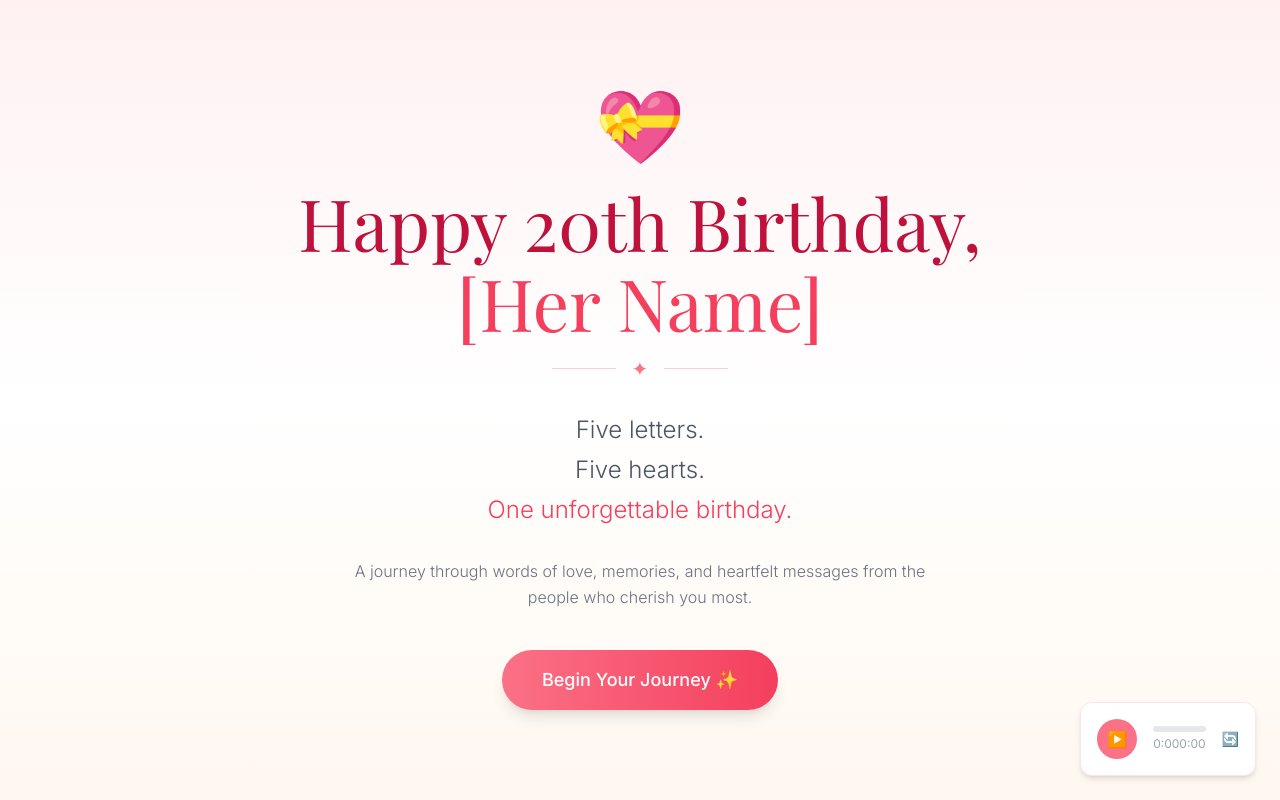
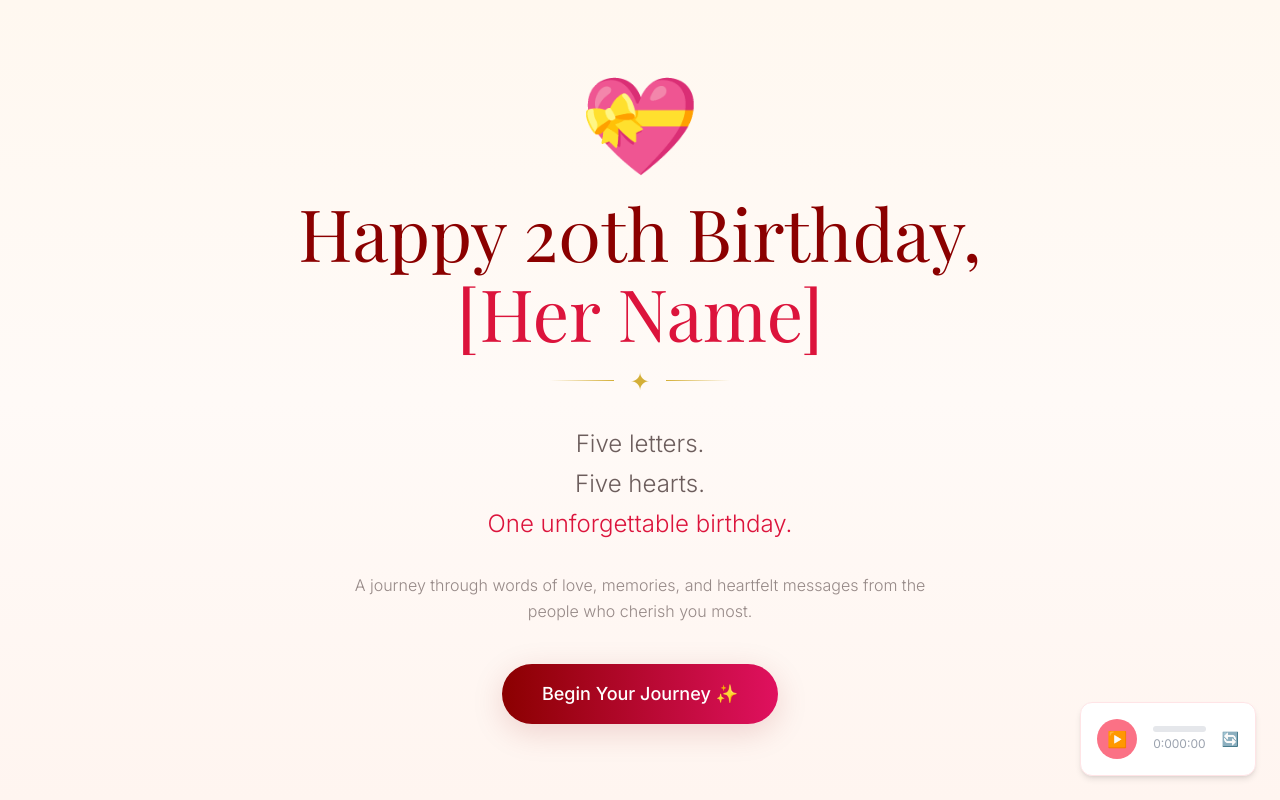
Before and after one commit to BL3Z0/iLoveYou_Prototype, a Next.js app in the folder letters-for-my-love/: page / in a window 1280 px wide. Both pictures are taken after a click on the button "🎵 Play with Music". Built offline with nearby package versions, Linux system fonts and the light colour scheme.

Commit message:
Refactor WelcomePage with new styles and content
Updated styles and text content for the WelcomePage component.

```diff
--- a/letters-for-my-love/components/WelcomePage.js
+++ b/letters-for-my-love/components/WelcomePage.js
@@ -1,5 +1,3 @@
-// Create placeholder - Copy full code from the guide
-// components/WelcomePage.js
 import { motion } from 'framer-motion';
 import { useState } from 'react';
 import AudioPlayer from './AudioPlayer';
@@ -13,7 +11,7 @@ export default function WelcomePage({ onMusicChoice, onBegin, isMusicEnabled })
   };
 
   return (
-    <div className="min-h-screen bg-gradient-to-b from-rose-50 via-white to-ivory flex items-center justify-center px-4">
+    <div className="min-h-screen bg-gradient-to-b from-cream via-warm-white to-rose-cream flex items-center justify-center px-4">
       <motion.div
         initial={{ opacity: 0, y: 30 }}
         animate={{ opacity: 1, y: 0 }}
@@ -24,25 +22,25 @@ export default function WelcomePage({ onMusicChoice, onBegin, isMusicEnabled })
           <motion.div
             initial={{ opacity: 0, scale: 0.95 }}
             animate={{ opacity: 1, scale: 1 }}
-            className="bg-white/80 backdrop-blur-lg rounded-3xl p-8 shadow-xl border border-rose-100"
+            className="bg-warm-white/90 backdrop-blur-lg rounded-3xl p-8 shadow-luxury border border-crimson/20"
           >
-            <div className="text-5xl mb-4">🎵</div>
-            <h3 className="font-serif text-2xl text-rose-700 mb-3">
+            <div className="text-6xl mb-4">🎵</div>
+            <h3 className="font-serif text-3xl text-deep-crimson mb-3">
               This experience is best enjoyed with sound.
             </h3>
-            <p className="text-gray-600 mb-6 font-light">
+            <p className="text-dark-charcoal/60 mb-6 font-light">
               Choose how you'd like to continue
             </p>
             <div className="flex flex-col sm:flex-row gap-4 justify-center">
               <button
                 onClick={() => handleChoice(true)}
-                className="px-8 py-3 bg-gradient-to-r from-rose-400 to-rose-500 text-white rounded-full font-medium hover:shadow-lg transition-all duration-300 transform hover:scale-105"
+                className="px-8 py-3 bg-gradient-to-r from-deep-crimson to-ruby text-white rounded-full font-medium shadow-luxury hover:shadow-red-glow transition-all duration-300 transform hover:scale-105"
               >
                 🎵 Play with Music
               </button>
               <button
                 onClick={() => handleChoice(false)}
-                className="px-8 py-3 bg-gray-100 text-gray-600 rounded-full font-medium hover:bg-gray-200 transition-all duration-300"
+                className="px-8 py-3 bg-dark-charcoal/10 text-dark-charcoal rounded-full font-medium hover:bg-dark-charcoal/20 transition-all duration-300"
               >
                 Continue without Music
               </button>
@@ -55,29 +53,29 @@ export default function WelcomePage({ onMusicChoice, onBegin, isMusicEnabled })
               animate={{ opacity: 1, y: 0 }}
               transition={{ delay: 0.3 }}
             >
-              <div className="text-7xl mb-6">💝</div>
-              <h1 className="font-serif text-5xl md:text-7xl text-rose-700 mb-4">
+              <div className="text-8xl mb-6">💝</div>
+              <h1 className="font-serif text-5xl md:text-7xl text-deep-crimson mb-4">
                 Happy 20th Birthday,
-                <span className="block text-rose-500 mt-2">[Her Name]</span>
+                <span className="block text-crimson mt-2">[Her Name]</span>
               </h1>
 
               <div className="flex justify-center items-center gap-4 mb-8">
-                <div className="h-px w-16 bg-rose-200"></div>
-                <p className="font-serif text-xl text-rose-400">✦</p>
-                <div className="h-px w-16 bg-rose-200"></div>
+                <div className="h-px w-16 bg-gradient-to-r from-transparent to-soft-gold"></div>
+                <p className="font-serif text-2xl text-soft-gold">✦</p>
+                <div className="h-px w-16 bg-gradient-to-l from-transparent to-soft-gold"></div>
               </div>
 
-              <p className="text-2xl text-gray-600 font-light mb-2">
+              <p className="text-2xl text-dark-charcoal/70 font-light mb-2">
                 Five letters.
               </p>
-              <p className="text-2xl text-gray-600 font-light mb-2">
+              <p className="text-2xl text-dark-charcoal/70 font-light mb-2">
                 Five hearts.
               </p>
-              <p className="text-2xl text-rose-500 font-light mb-8">
+              <p className="text-2xl text-crimson font-light mb-8">
                 One unforgettable birthday.
               </p>
 
-              <p className="text-gray-500 max-w-xl mx-auto mb-10 font-light leading-relaxed">
+              <p className="text-dark-charcoal/50 max-w-xl mx-auto mb-10 font-light leading-relaxed">
                 A journey through words of love, memories, and heartfelt messages from the people who cherish you most.
               </p>
 
@@ -85,7 +83,7 @@ export default function WelcomePage({ onMusicChoice, onBegin, isMusicEnabled })
                 whileHover={{ scale: 1.05 }}
                 whileTap={{ scale: 0.95 }}
                 onClick={onBegin}
-                className="px-10 py-4 bg-gradient-to-r from-rose-400 to-rose-500 text-white rounded-full text-lg font-medium shadow-lg hover:shadow-rose-200/50 transition-all duration-300"
+                className="px-10 py-4 bg-gradient-to-r from-deep-crimson to-ruby text-white rounded-full text-lg font-medium shadow-luxury hover:shadow-red-glow transition-all duration-300"
               >
                 Begin Your Journey ✨
               </motion.button>
```
